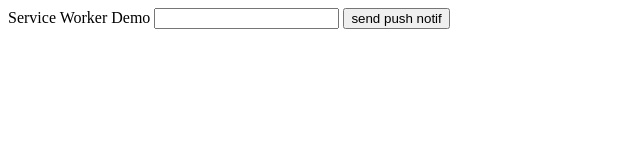
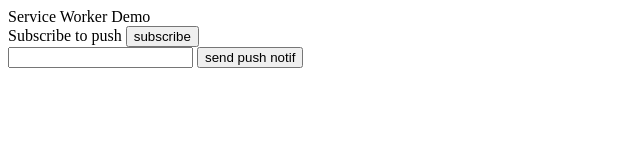
Before and after one commit to rorp24/back-sample-for-push-notifications, a website: page index.html in a window 1280 px wide. Shown: the whole page, without its empty margins (0-640 px from the left). Drawn offline with Linux system fonts and the light colour scheme; no server answers.

Commit message:
safari handling

```diff
--- a/client.js
+++ b/client.js
@@ -2,10 +2,9 @@
 
 if ('serviceWorker' in navigator) {
   console.log('Registerable service worker');
-  run().catch(error => console.error(error));
 }
 
-async function run() {
+async function subscribe() {
     const appconf = await (await fetch('./config/app.config.json')).json();
     const registration = await navigator.serviceWorker.
         register('/worker.js', {scope: '/'});
--- a/index.html
+++ b/index.html
@@ -6,7 +6,12 @@
 
   <body>
     Service Worker Demo
+    <div>
+      Subscribe to push <button type="button" onclick="subscribe()">subscribe</button>
+    </div>
+    <div>
       <input type="text" name="push-text" id="push-text">
       <button type="button" onclick="sendData()">send push notif</button>
+    </div>
   </body>
 </html>
```
